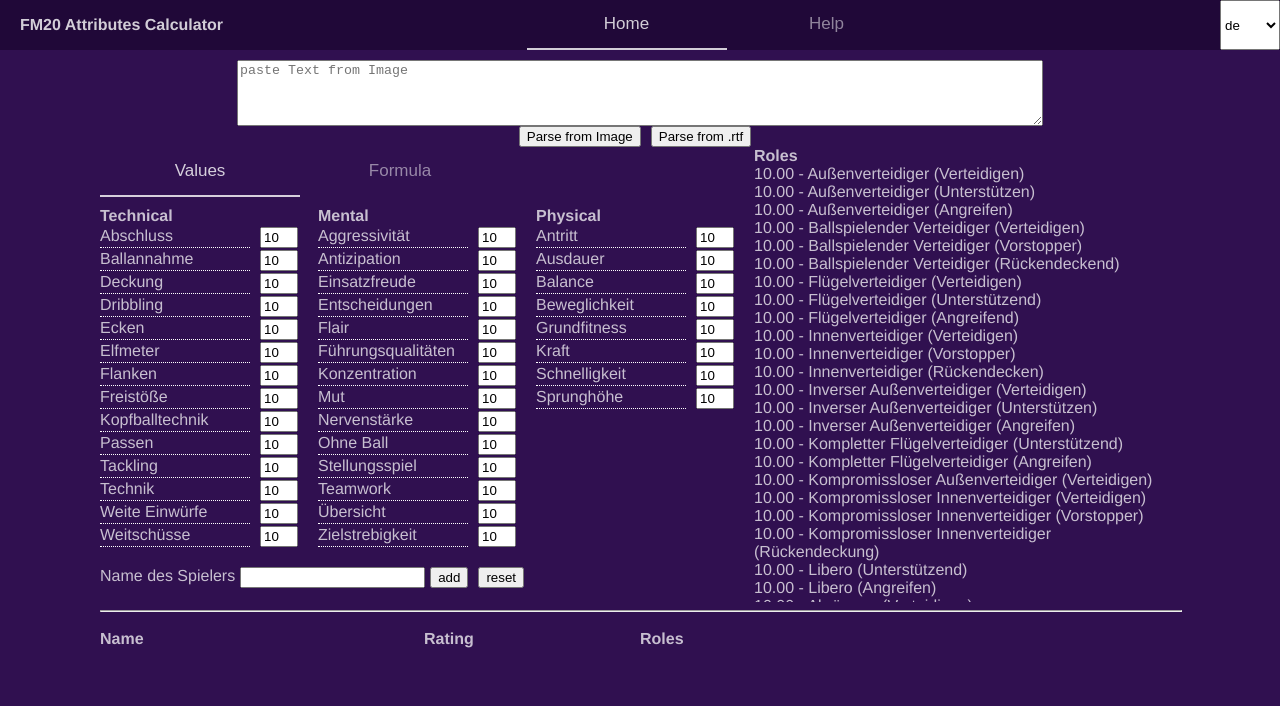
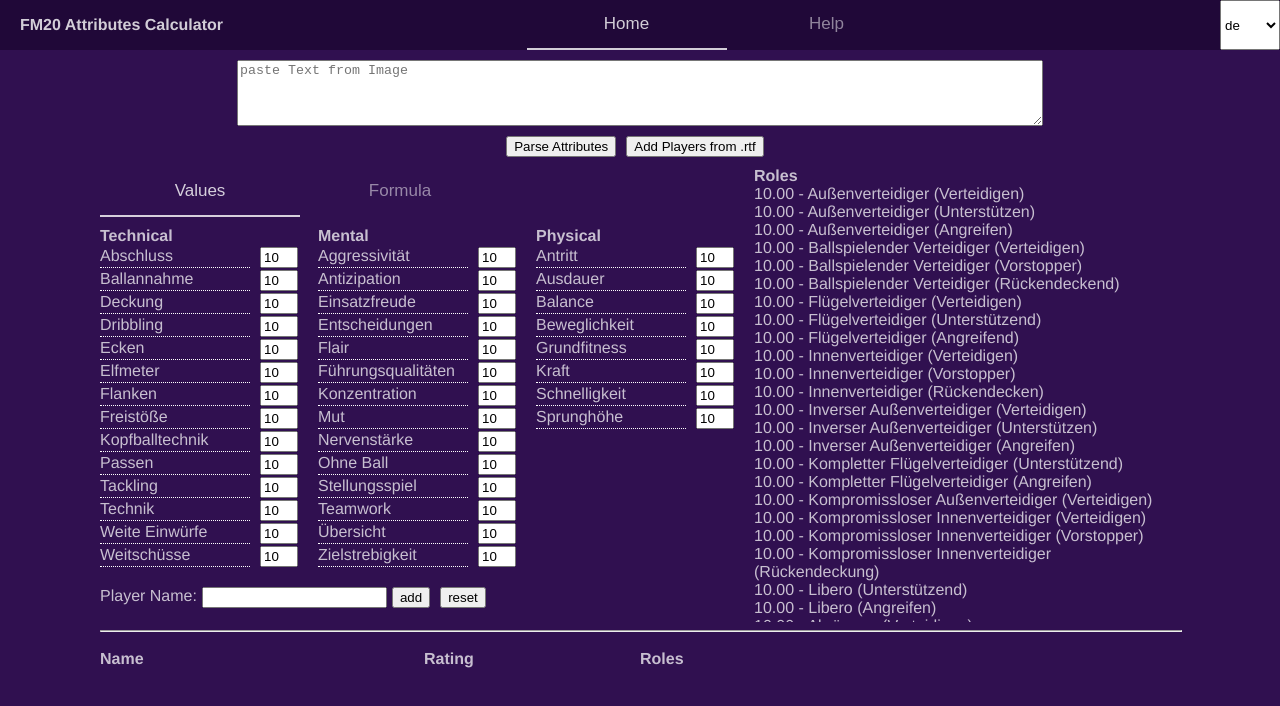
Before and after one commit to sehne/fm20-attributes-calculator, a Vue app: page / in a window 1280 px wide. Shown: the top 706 px of the page. Built offline with nearby package versions, Linux system fonts and the light colour scheme.

Commit message:
change German text to English

```diff
--- a/src/App.vue
+++ b/src/App.vue
@@ -32,9 +32,9 @@
         />
 
         <div class="parse-buttons">
-          <button class="pares-button" @click="parseText()">Parse from Image</button>
+          <button class="pares-button" @click="parseText()">Parse Attributes</button>
           <!-- <button class="pares-button" @click="log()">log</button> -->
-          <button class="pares-button" @click="parseText2()">Parse from .rtf</button>
+          <button class="pares-button" @click="parseText2()">Add Players from .rtf</button>
         </div>
         <div class="flex-row main-content">
           <div class="flex-column">
@@ -145,19 +145,20 @@
                     />
                   </div>
 
-                  <div style="margin-top: 60px">
+                  <div style="padding-top: 50px">
+                    <span class="bold">Role Multipliers:</span>
                     <div class="attribute">
-                      <div class="attribute-label">Grundattribut</div>
+                      <div class="attribute-label">Basic Attribute</div>
                       <input class="attribute-input" v-model.number="basicAttributeFactor" />
                     </div>
 
                     <div class="attribute">
-                      <div class="attribute-label">Wichtiges Attribut</div>
+                      <div class="attribute-label">Important Attribute</div>
                       <input class="attribute-input" v-model.number="importantAttributeFactor" />
                     </div>
 
                     <div class="attribute">
-                      <div class="attribute-label">Schlüsselattribut</div>
+                      <div class="attribute-label">Key Attribute</div>
                       <input class="attribute-input" v-model.number="keyAttributeFactor" />
                     </div>
                   </div>
@@ -165,7 +166,7 @@
               </div>
             </div>
             <div class="add-player flex-row">
-              <div class="add-player-label">Name des Spielers</div>
+              <div class="add-player-label">Player Name:</div>
               <input class="add-player-input" v-model="playerName" />
               <button class="add-player-button" @click="addPlayer()">add</button>
               <!-- <button class="add-player-button" @click="exportPlayers()">export</button> -->
@@ -563,8 +564,11 @@ body {
   max-width: 800px;
 }
 
-.pares-button {
-  margin-right: 10px;
+.parse-buttons {
+  padding: 10px;
+  .pares-button {
+    margin-right: 10px;
+  }
 }
 
 .add-player {
```
